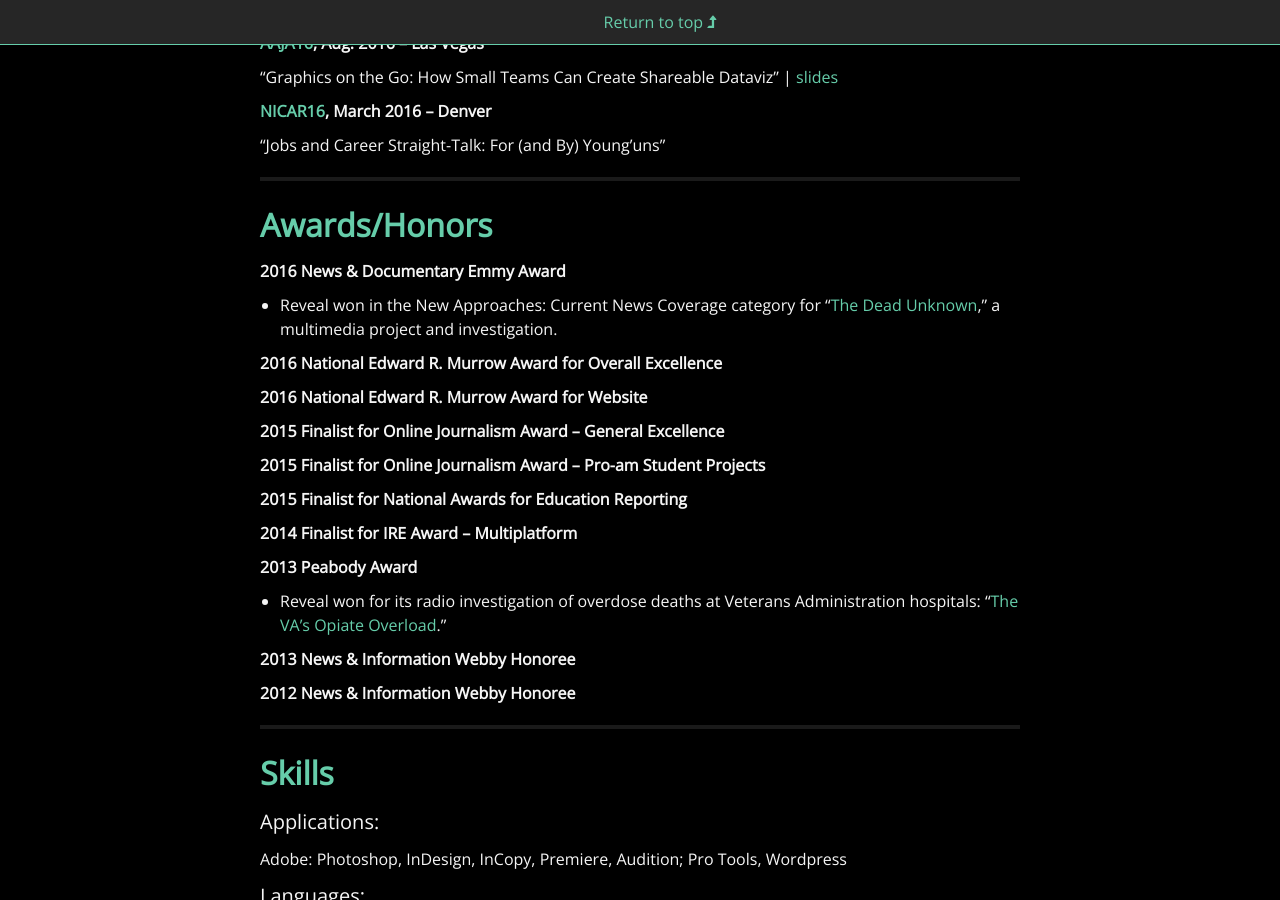
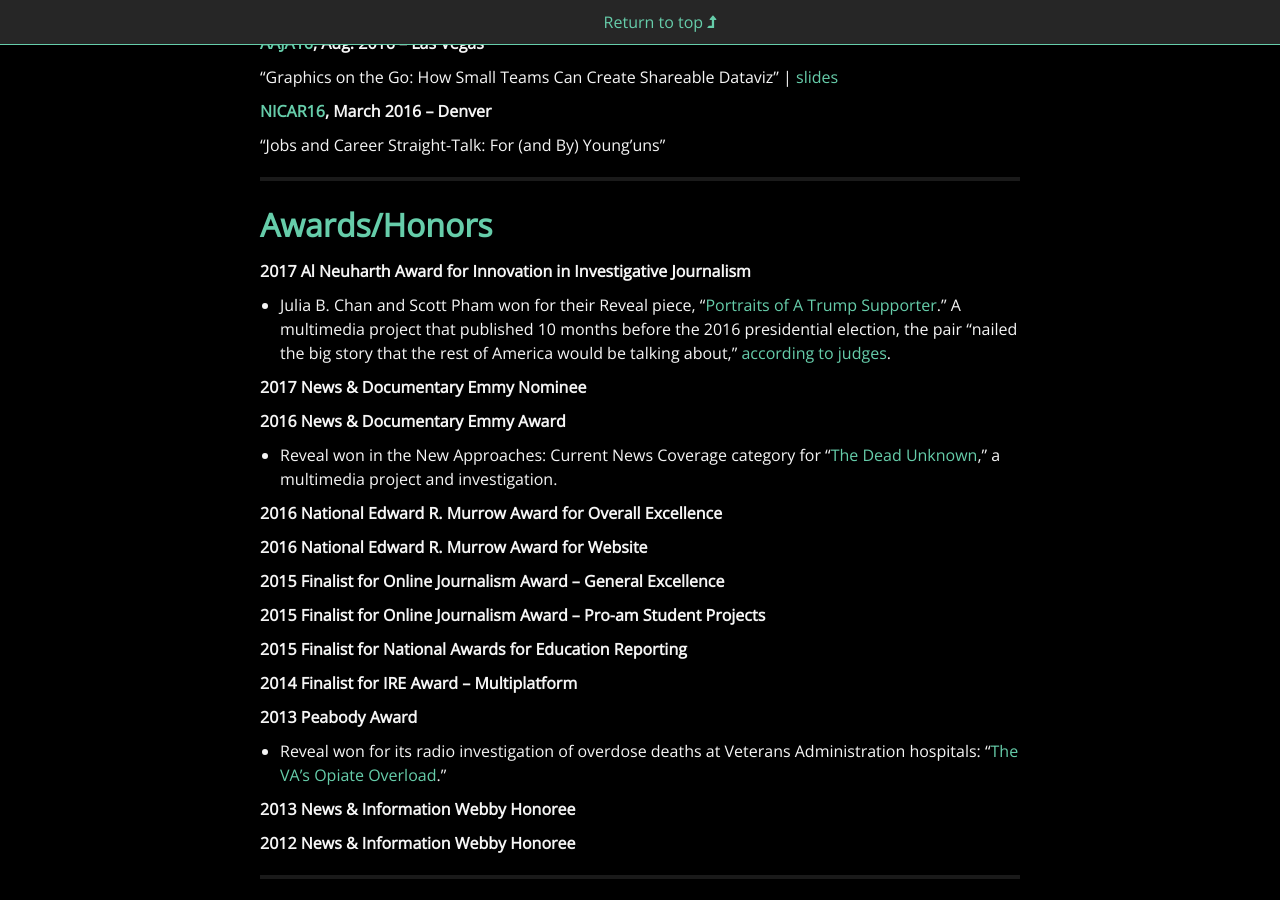
Before and after one commit to juliachanb/juliachanb.github.io, a Jekyll site: the page built from pages/resume.md, in a window 1280 px wide and 900 px high, scrolled down 4048 px. Built offline with Jekyll 4.4.1, drawn with Linux system fonts in a browser that asks for light colours; nearby versions of some CDN libraries; some web fonts are replaced.

Commit message:
added al neuharth award

```diff
--- a/pages/resume.md
+++ b/pages/resume.md
@@ -177,6 +177,12 @@
 
 ## **Awards/Honors**
 
+**2017 Al Neuharth Award for Innovation in Investigative Journalism**
+
+- Julia B. Chan and Scott Pham won for their Reveal piece, "[Portraits of A Trump Supporter](https://www.revealnews.org/article/portraits-of-a-trump-supporter/)." A multimedia project that published 10 months before the 2016 presidential election, the pair "nailed the big story that the rest of America would be talking about," [according to judges](http://www.aaja.org/awards2017).
+
+**2017 News & Documentary Emmy Nominee**
+
 **2016 News & Documentary Emmy Award**
 
 - Reveal won in the New Approaches: Current News Coverage category for "[The Dead Unknown](https://www.revealnews.org/article/coming-soon-see-our-documentary-series-the-dead-unknown/)," a multimedia project and investigation.
```
